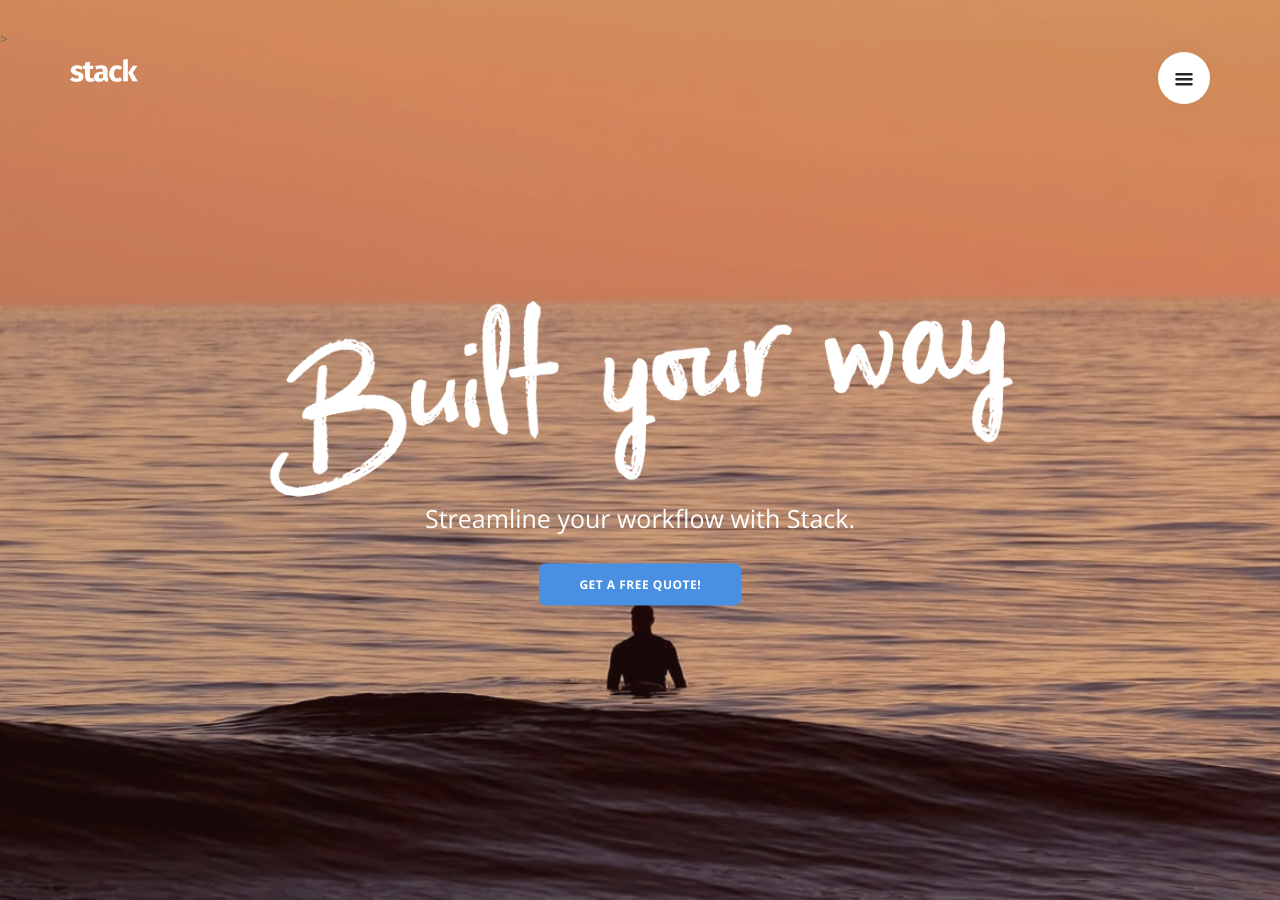
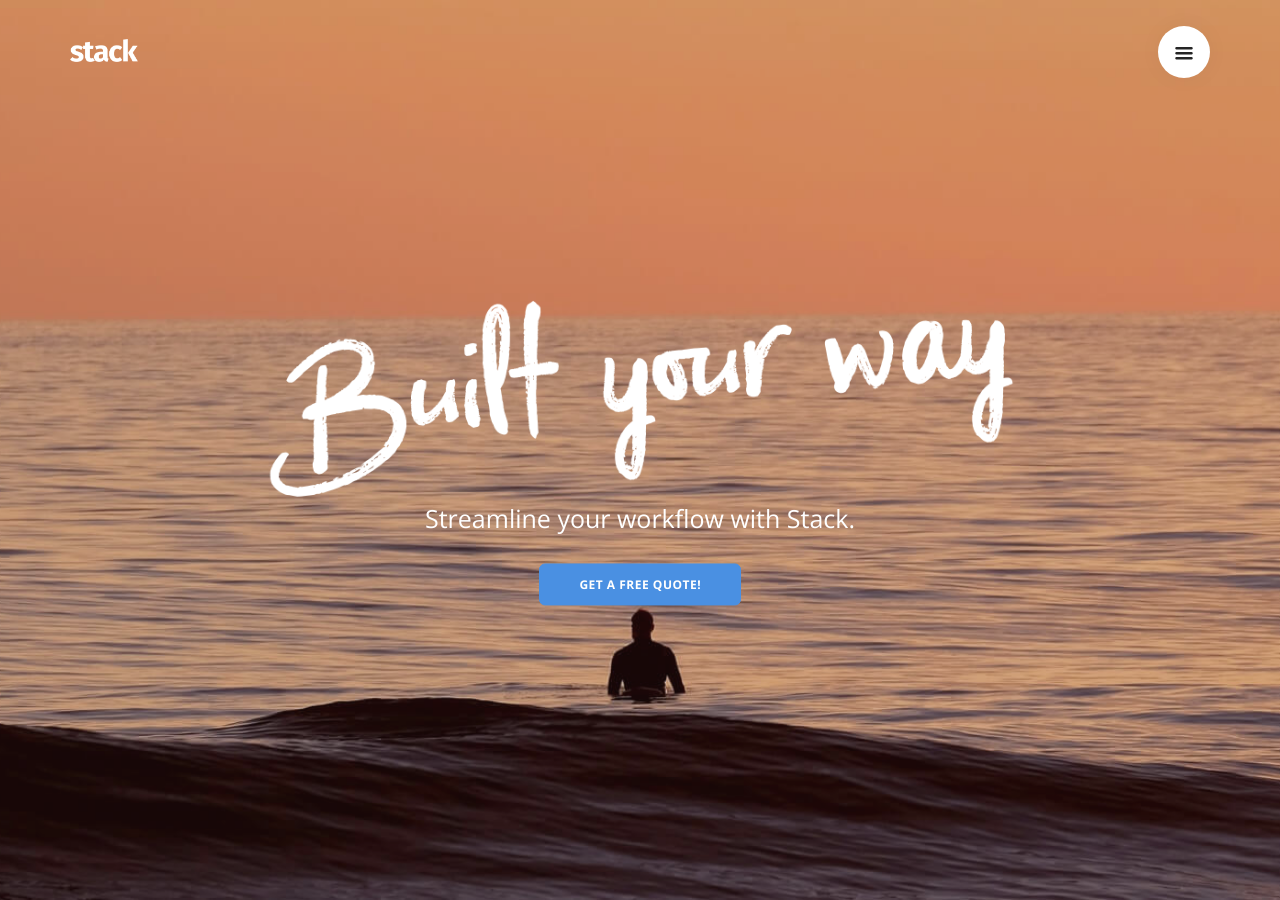
Before and after one commit to WoollyAlly/WoollyAllyTest, a Jekyll site: the page built from index.html, in a window 1280 px wide and 900 px high. Built offline with Jekyll 4.4.1, drawn with Linux system fonts in a browser that asks for light colours; some web fonts are replaced.

Commit message:
Updated '_includes/navbar.html' via CloudCannon

```diff
--- a/_includes/navbar.html
+++ b/_includes/navbar.html
@@ -18,7 +18,7 @@
                 </div>
                 <!--end of container-->
             </div>
-		        <nav class="bar bar-2 hidden-xs bar--transparent bar--absolute" data-scroll-class='90vh:pos-fixed'>>
+		        <nav class="bar bar-toggle bar--transparent bar--absolute" data-scroll-class='90vh:pos-fixed'>
 		            <div class="container">
 		                <div class="row">
 		                    <div class="col-md-1 col-sm-2 col-xs-3">
```
